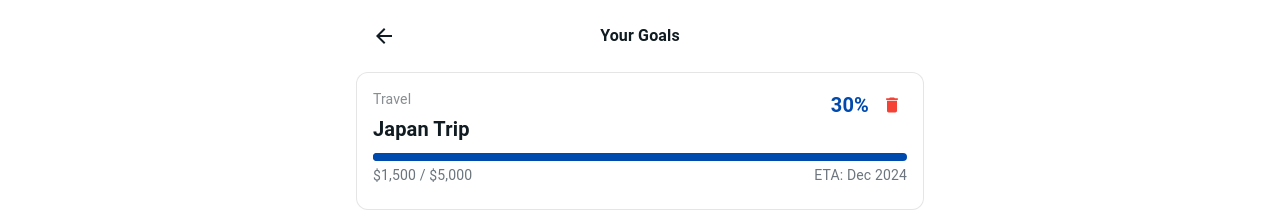
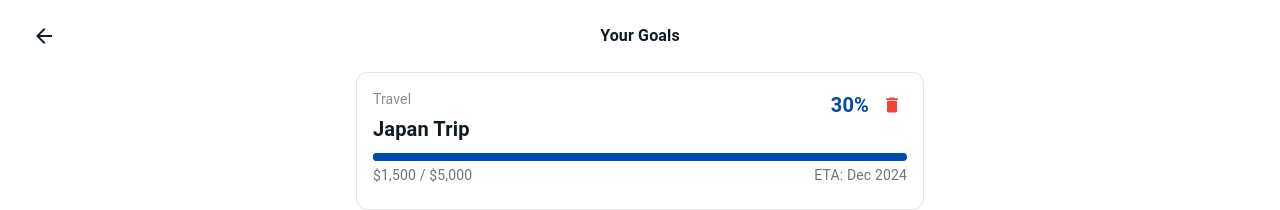
Before and after one commit to DanielSunCODE/FinGrow, a React (Vite) app: page / in a window 1280 px wide. Both pictures are taken after a click on the button "Goals". Shown: the top 210 px of the page. Built offline with nearby package versions, Linux system fonts and the light colour scheme.

Commit message:
Added a single top bar

```diff
--- a/src/components/TopAppBar.tsx
+++ b/src/components/TopAppBar.tsx
@@ -1,13 +1,16 @@
-import React from 'react';
-import {
-    Box,
-    Avatar,
-    Typography,
-    IconButton,
-} from '@mui/material';
+import {AppBar, Avatar, Box, IconButton, Toolbar, Typography,} from '@mui/material';
+import usePageContext from "../hooks/usePageContext.tsx";
+import {AllPages} from "../pages/AllPages.tsx";
+import {ArrowBack} from "@mui/icons-material";
 
-export const TopAppBar: React.FC = () => {
+export const TopAppBar = () => {
+    const { page, setPage, navbarTitle } = usePageContext();
+    const renderHomeBar: boolean = page.name == AllPages[0].name;
+
     return (
+        <Box>
+            {
+                renderHomeBar && (
                     <Box sx={{ p: 2, pb: 1 }}>
                         <Box
                             sx={{
@@ -41,5 +44,34 @@ export const TopAppBar: React.FC = () => {
                             Good morning, Alex
                         </Typography>
                     </Box>
+                )
+            }
+
+            {
+                !renderHomeBar && (
+                    <AppBar
+                        position="sticky"
+                        elevation={0}
+                        sx={{
+                            backgroundColor: 'background.default',
+                            color: 'text.primary',
+                            backdropFilter: 'blur(8px)',
+                            borderBottom: 0,
+                            borderColor: 'divider'
+                        }}
+                    >
+                        <Toolbar sx={{ justifyContent: 'space-between', pt: 1 }}>
+                            <IconButton onClick={() => setPage(AllPages[0])} color="inherit">
+                                <ArrowBack />
+                            </IconButton>
+                            <Typography variant={"body1"} fontWeight="600" sx={{ flexGrow: 1, textAlign: 'center' }}>
+                                {navbarTitle}
+                            </Typography>
+                            <Box sx={{ width: 40 }} />
+                        </Toolbar>
+                    </AppBar>
+                )
+            }
+        </Box>
     );
 };
--- a/src/hooks/PageContext.ts
+++ b/src/hooks/PageContext.ts
@@ -4,6 +4,8 @@ import {createContext} from "react";
 interface PageContextProps {
     page: AllPagesType;
     setPage: (page: AllPagesType) => void;
+    navbarTitle?: string | null;
+    setNavBarTitle: (title: string | null) => void;
 }
 
 export const PageContext = createContext<PageContextProps | null>(null);
--- a/src/hooks/PageContextProvider.tsx
+++ b/src/hooks/PageContextProvider.tsx
@@ -4,9 +4,10 @@ import {PageContext} from "./PageContext.ts";
 
 export function PageContextProvider({children}: {children: ReactNode}) {
     const [page, setPage] = useState<AllPagesType>(AllPages[0]);
+    const [navbarTitle, setNavBarTitle] = useState<string | null>(null);
 
     return (
-        <PageContext.Provider value={{page, setPage}}>
+        <PageContext.Provider value={{page, setPage, navbarTitle, setNavBarTitle}}>
             {children}
         </PageContext.Provider>
     );
--- a/src/pages/GoalTracking.tsx
+++ b/src/pages/GoalTracking.tsx
@@ -1,7 +1,6 @@
 import {type SyntheticEvent, useState} from 'react';
 import {
     Alert,
-    AppBar,
     Avatar,
     BottomNavigation,
     BottomNavigationAction,
@@ -10,28 +9,23 @@ import {
     CardContent,
     CircularProgress,
     Grid,
-    IconButton,
     Stack,
-    Toolbar,
     Typography
 } from "@mui/material";
 import {
-    AccountBalance,
-    ArrowBack,
     Check,
     ChevronRight,
     Dashboard,
     DonutSmall,
     EmojiEvents,
-    MoreVert,
     Recommend,
-    Subscriptions,
     TaskAlt,
     TrackChanges,
     TrendingUp
 } from '@mui/icons-material';
 import type {Goal} from '../types/Goal';
 import {useParams} from 'react-router-dom';
+import usePageContext from "../hooks/usePageContext.tsx";
 
 export default function GoalTracking () {
     const {id} = useParams();
@@ -70,6 +64,10 @@ export default function GoalTracking () {
     ]);
 
     const goal: Goal = goals.find(g => g.id === id) ?? goals[0];
+
+    const { setNavBarTitle } = usePageContext();
+    setNavBarTitle(goal.name);
+
 
     const [bottomNavValue, setBottomNavValue] = useState(2); // Goals is active
 
@@ -121,34 +119,6 @@ export default function GoalTracking () {
 
     return (
         <Box sx={{ display: 'flex', flexDirection: 'column', minHeight: '100vh' }}>
-            {/* Top App Bar */}
-            <AppBar
-                position="sticky"
-                elevation={0}
-                sx={{
-                    backgroundColor: 'background.paper',
-                    color: 'text.primary',
-                    borderBottom: 1,
-                    borderColor: 'divider'
-                }}
-            >
-                <Toolbar sx={{ justifyContent: 'space-between', px: 2, pb: 1 }}>
-                    <IconButton onClick={handleBackClick} color="inherit">
-                        <ArrowBack />
-                    </IconButton>
-                    <Typography
-                        variant="h5"
-                        fontWeight="bold"
-                        sx={{ flexGrow: 1, textAlign: 'center', letterSpacing: '-0.5px' }}
-                    >
-                        {goal.name}
-                    </Typography>
-                    <IconButton onClick={handleMoreClick} color="inherit">
-                        <MoreVert />
-                    </IconButton>
-                </Toolbar>
-            </AppBar>
-
             {/* Main Content */}
             <Box component="main" sx={{ flexGrow: 1, pb: 14 }}>
                 {/* Goal Progress Visualizer */}
--- a/src/pages/GoalsOverview.tsx
+++ b/src/pages/GoalsOverview.tsx
@@ -1,6 +1,5 @@
 import {type SyntheticEvent, useState} from 'react';
 import {
-    AppBar,
     BottomNavigation,
     BottomNavigationAction,
     Box,
@@ -21,10 +20,9 @@ import {
     Select,
     Stack,
     TextField,
-    Toolbar,
     Typography
 } from '@mui/material';
-import {Add, ArrowBack, CheckCircle, Dashboard, Delete, DonutSmall, Recommend} from '@mui/icons-material';
+import {Add, CheckCircle, Dashboard, Delete, DonutSmall, Recommend} from '@mui/icons-material';
 import type {Goal, GoalType} from "../types/Goal.ts";
 import {useNavigate} from "react-router-dom";
 import usePageContext from "../hooks/usePageContext.tsx";
@@ -34,7 +32,8 @@ type TimeUnit = 'weeks' | 'months' | 'years';
 
 export default function GoalsOverview() {
     const navigate = useNavigate();
-    const { setPage } = usePageContext();
+    const { setPage, setNavBarTitle } = usePageContext();
+    setNavBarTitle('Your Goals');
 
     const [goals, setGoals] = useState<Goal[]>([
         {
@@ -141,28 +140,6 @@ export default function GoalsOverview() {
 
     return (
         <Box sx={{ display: 'flex', flexDirection: 'column', minHeight: '100vh', maxWidth: 'sm', mx: 'auto' }}>
-            {/* Top App Bar */}
-            <AppBar
-                position="sticky"
-                elevation={0}
-                sx={{
-                    backgroundColor: 'background.default',
-                    color: 'text.primary',
-                    backdropFilter: 'blur(8px)',
-                    borderBottom: 0,
-                    borderColor: 'divider'
-                }}
-            >
-                <Toolbar sx={{ justifyContent: 'space-between', pt: 1 }}>
-                    <IconButton onClick={handleBackClick} color="inherit">
-                        <ArrowBack />
-                    </IconButton>
-                    <Typography variant={"body1"} fontWeight="600" sx={{ flexGrow: 1, textAlign: 'center' }}>
-                        Your Goals
-                    </Typography>
-                    <Box sx={{ width: 40 }} />
-                </Toolbar>
-            </AppBar>
 
             {/* Main Content */}
             <Box component="main" sx={{ flexGrow: 1, px: 2, pb: 14, pt: 1 }}>
--- a/src/pages/Home.tsx
+++ b/src/pages/Home.tsx
@@ -11,10 +11,13 @@ import {
 } from '@mui/material';
 import {ShowChart} from '@mui/icons-material';
 import {type MouseEvent, useState} from 'react';
-import {TopAppBar} from "../components/TopAppBar.tsx";
+import usePageContext from "../hooks/usePageContext.tsx";
 
 type PredictionPeriod = 'today' | '1month' | '3month';
 export default function Home () {
+    const { setNavBarTitle } = usePageContext();
+    setNavBarTitle('Home');
+
     const [predictionPeriod, setPredictionPeriod] = useState<PredictionPeriod>('1month');
 
     const handlePredictionPeriodChange = (
@@ -41,8 +44,6 @@ export default function Home () {
 
     return (
         <Box sx={{ mb: 12 }}>
-            <TopAppBar />
-
             <Stack
                 direction={'column'}
                 sx={{
--- a/src/pages/Main.tsx
+++ b/src/pages/Main.tsx
@@ -3,6 +3,7 @@ import BottomNavBar from "../components/BottomAppBar.tsx";
 import {type JSX} from "react";
 import {AllPages} from "./AllPages.tsx";
 import usePageContext from "../hooks/usePageContext.tsx";
+import {TopAppBar} from "../components/TopAppBar.tsx";
 
 export default function Main() {
     const { page, setPage } = usePageContext();
@@ -11,8 +12,8 @@ export default function Main() {
     return (
         <Container maxWidth={false} disableGutters>
             <Box>
+                <TopAppBar />
                 <Content />
-
                 <BottomNavBar index={AllPages.indexOf(page)} onClick={(index) => setPage(AllPages[index])} />
             </Box>
         </Container>
--- a/src/pages/Recommendations.tsx
+++ b/src/pages/Recommendations.tsx
@@ -1,7 +1,6 @@
 import {type SyntheticEvent, useState} from 'react';
 import {
     Alert,
-    AppBar,
     BottomNavigation,
     BottomNavigationAction,
     Box,
@@ -20,11 +19,11 @@ import {
     Select,
     Stack,
     TextField,
-    Toolbar,
     Typography
 } from '@mui/material';
-import {ArrowBack, Close, Dashboard, DonutSmall, Recommend, ShowChart, TrendingUp} from '@mui/icons-material';
+import {Close, Dashboard, DonutSmall, Recommend, ShowChart, TrendingUp} from '@mui/icons-material';
 import {useNavigate} from 'react-router-dom';
+import usePageContext from "../hooks/usePageContext.tsx";
 
 type FilterCategory = 'ALL' | 'SAVINGS' | 'CREDIT' | 'SMALL EXPENSES' | 'ON-TIME PAYMENTS';
 
@@ -36,6 +35,9 @@ interface InvestmentOption {
 
 export default function Recommendation() {
     const navigate = useNavigate();
+
+    const { setNavBarTitle } = usePageContext();
+    setNavBarTitle('Recommendations for you');
 
     const [selectedFilter, setSelectedFilter] = useState<FilterCategory>('ALL');
     const [bottomNavValue, setBottomNavValue] = useState(1); // Recommendations is active
@@ -160,28 +162,6 @@ export default function Recommendation() {
 
     return (
         <Box sx={{ display: 'flex', flexDirection: 'column', minHeight: '100vh' }}>
-            {/* Top App Bar */}
-            <AppBar
-                position="sticky"
-                elevation={0}
-                sx={{
-                    backgroundColor: 'background.default',
-                    color: 'text.primary',
-                    backdropFilter: 'blur(8px)',
-                    borderBottom: 0,
-                    borderColor: 'divider'
-                }}
-            >
-                <Toolbar sx={{ justifyContent: 'space-between', pt: 1 }}>
-                    <IconButton onClick={handleBackClick} color="inherit">
-                        <ArrowBack />
-                    </IconButton>
-                    <Typography variant={"body1"} fontWeight="600" sx={{ flexGrow: 1, textAlign: 'center' }}>
-                        Recommendations for you
-                    </Typography>
-                    <Box sx={{ width: 40 }} />
-                </Toolbar>
-            </AppBar>
 
             {/* Main Content */}
             <Box component="main" sx={{ flexGrow: 1, pb: 12 }}>
```
Lines whose indentation alone changed are shown as unchanged.
